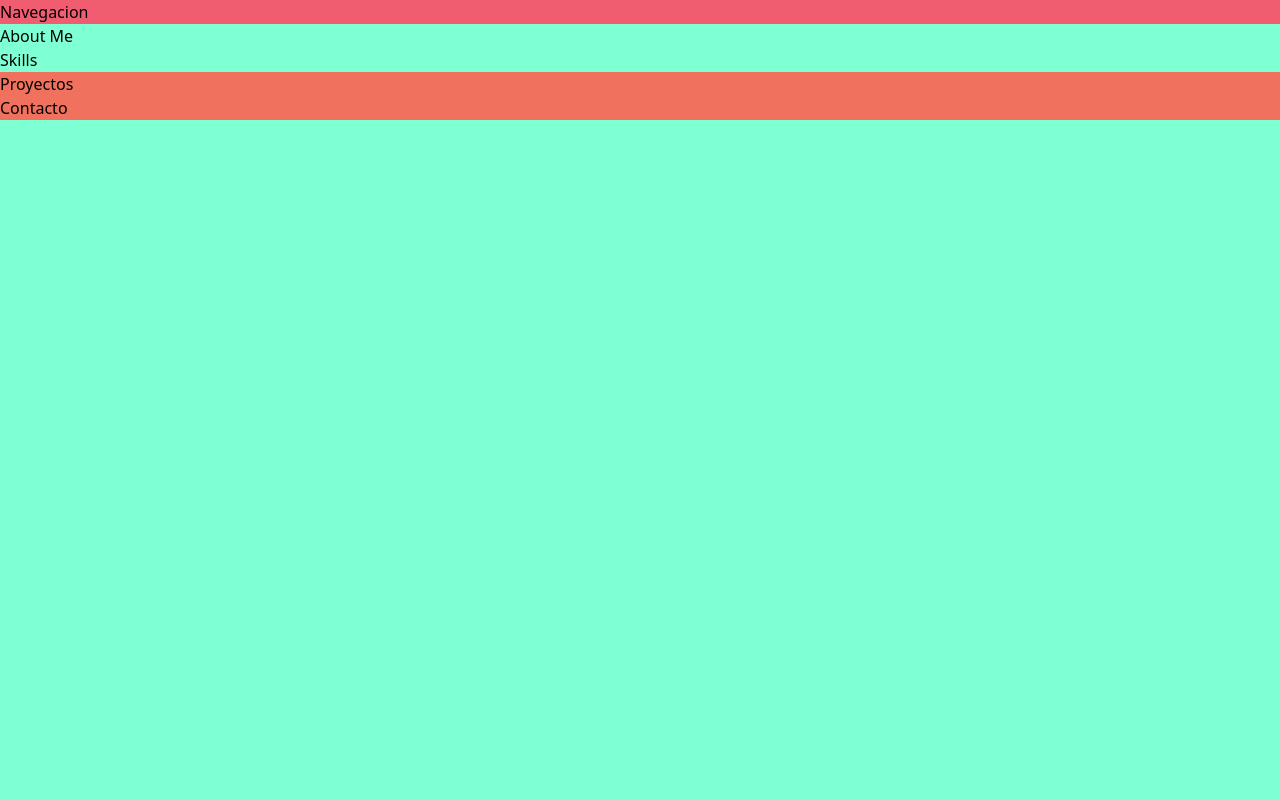
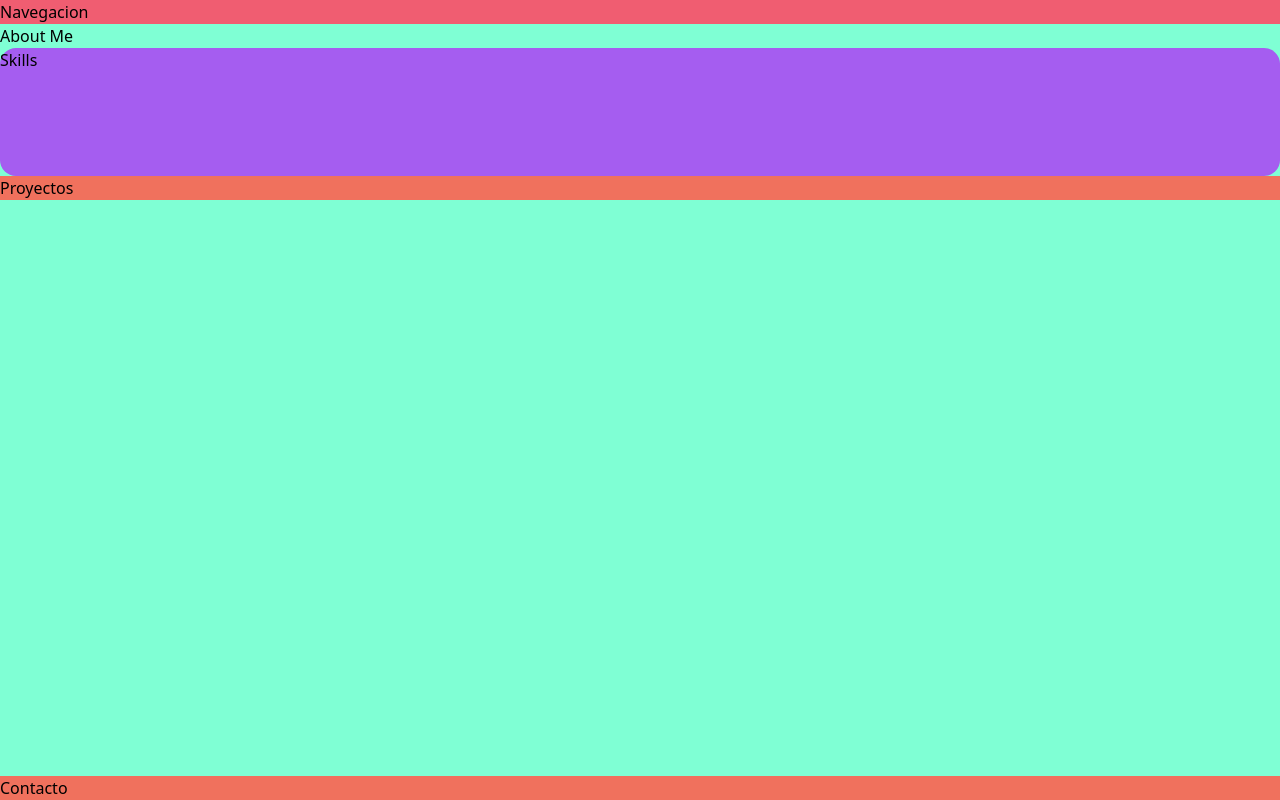
Before and after one commit to Rosnye/MyPage, a React (Vite) app: page / in a window 1280 px wide. Built offline with nearby package versions, Linux system fonts and the light colour scheme.

Commit message:
Fix footer position fixed

```diff
--- a/src/App.jsx
+++ b/src/App.jsx
@@ -11,7 +11,7 @@ import Contact from './components/contact'
 function App() {
 
   return (
-    <container class="flex-col">
+    <container class="flex flex-col min-h-screen">
       <NavBar/>
       <About/>
       <Skills/>
--- a/src/components/contact/index.jsx
+++ b/src/components/contact/index.jsx
@@ -1,8 +1,8 @@
 const Contact = () => {
     return(
-        <h1 class="bg-red-secondary">
+        <footer class="bg-red-secondary w-screen absolute bottom-0">
             Contacto
-        </h1>
+        </footer>
     );
 };
 
--- a/src/components/habilidades/index.jsx
+++ b/src/components/habilidades/index.jsx
@@ -1,6 +1,6 @@
 const Skills = () => {
     return(
-        <h2>
+        <h2 class="bg-violet-secondary rounded-2xl h-32">
             Skills
         </h2>
     );
```
